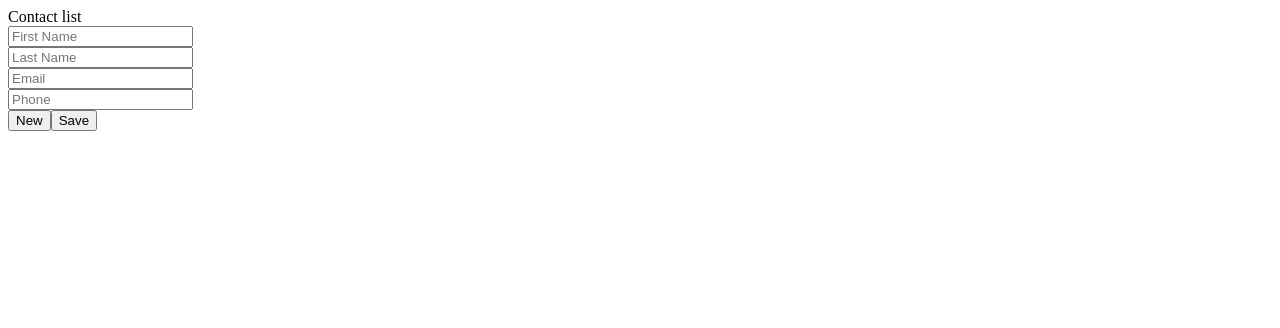
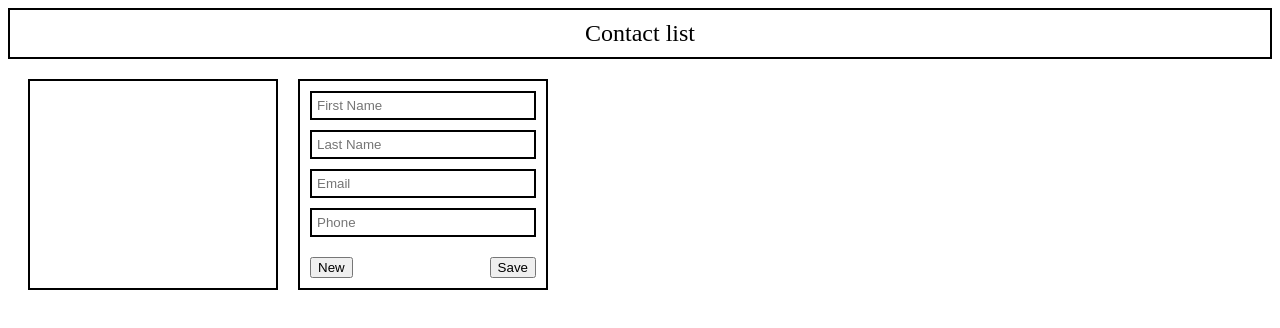
Before and after one commit to Gibib0/Contact-list, a React app: page / in a window 1280 px wide. Shown: the top 328 px of the page. Built offline with nearby package versions, Linux system fonts and the light colour scheme; the HTML template or start-up script is replaced by a standard one.

Commit message:
Add styles

```diff
--- a/src/components/Header/Header.css
+++ b/src/components/Header/Header.css
@@ -0,0 +1,10 @@
+* {
+	box-sizing: border-box;
+}
+
+.header {
+	text-align: center;
+	font-size: 24px;
+	padding: 10px;
+	border: 2px solid black;
+}
--- a/src/components/Main/ContactList/ContactList.css
+++ b/src/components/Main/ContactList/ContactList.css
@@ -0,0 +1,25 @@
+* {
+	box-sizing: border-box;
+}
+
+.contact-list {
+	width: 250px;
+	border: 2px solid black;
+	padding: 10px;
+}
+
+.contact-item {
+	border: 2px solid black;
+	padding: 5px;
+	margin-bottom: 10px;
+	position: relative;
+}
+
+.delete-btn {
+	position: absolute;
+	right: 5px;
+	top: 5px;
+	background: none;
+	border: none;
+	cursor: pointer;
+}
--- a/src/components/Main/EditList/EditList.css
+++ b/src/components/Main/EditList/EditList.css
@@ -0,0 +1,37 @@
+* {
+	box-sizing: border-box;
+}
+
+.edit-list {
+	width: 250px;
+	border: 2px solid black;
+	padding: 10px;
+}
+
+.input-container {
+	display: flex;
+	border: 2px solid black;
+	margin-bottom: 10px;
+	position: relative;
+}
+
+.input-container input {
+	width: 100%;
+	border: none;
+	padding: 5px;
+}
+
+.clear-btn {
+	background: none;
+	border: none;
+	cursor: pointer;
+	position: absolute;
+	right: 5px;
+	top: 5px;
+}
+
+.btns {
+	display: flex;
+	justify-content: space-between;
+	margin-top: 20px;
+}
--- a/src/components/Main/Main.css
+++ b/src/components/Main/Main.css
@@ -0,0 +1,9 @@
+* {
+	box-sizing: border-box;
+}
+
+.main-container {
+	display: flex;
+	gap: 20px;
+	padding: 20px;
+}
```
